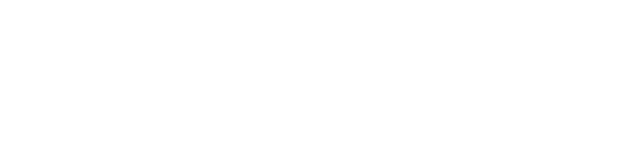
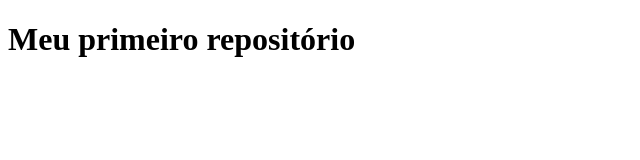
Before and after one commit to 011vini/1_promeiro_repo, a plain HTML site: page index.html in a window 1280 px wide. Shown: the whole page, without its empty margins (0-640 px from the left). Drawn offline with Linux system fonts and the light colour scheme.

Commit message:
criando o titulo

```diff
--- a/index.html
+++ b/index.html
@@ -6,6 +6,6 @@
     <title>Document</title>
 </head>
 <body>
-
+    <h1>Meu primeiro repositório</h1>
 </body>
 </html>
```
